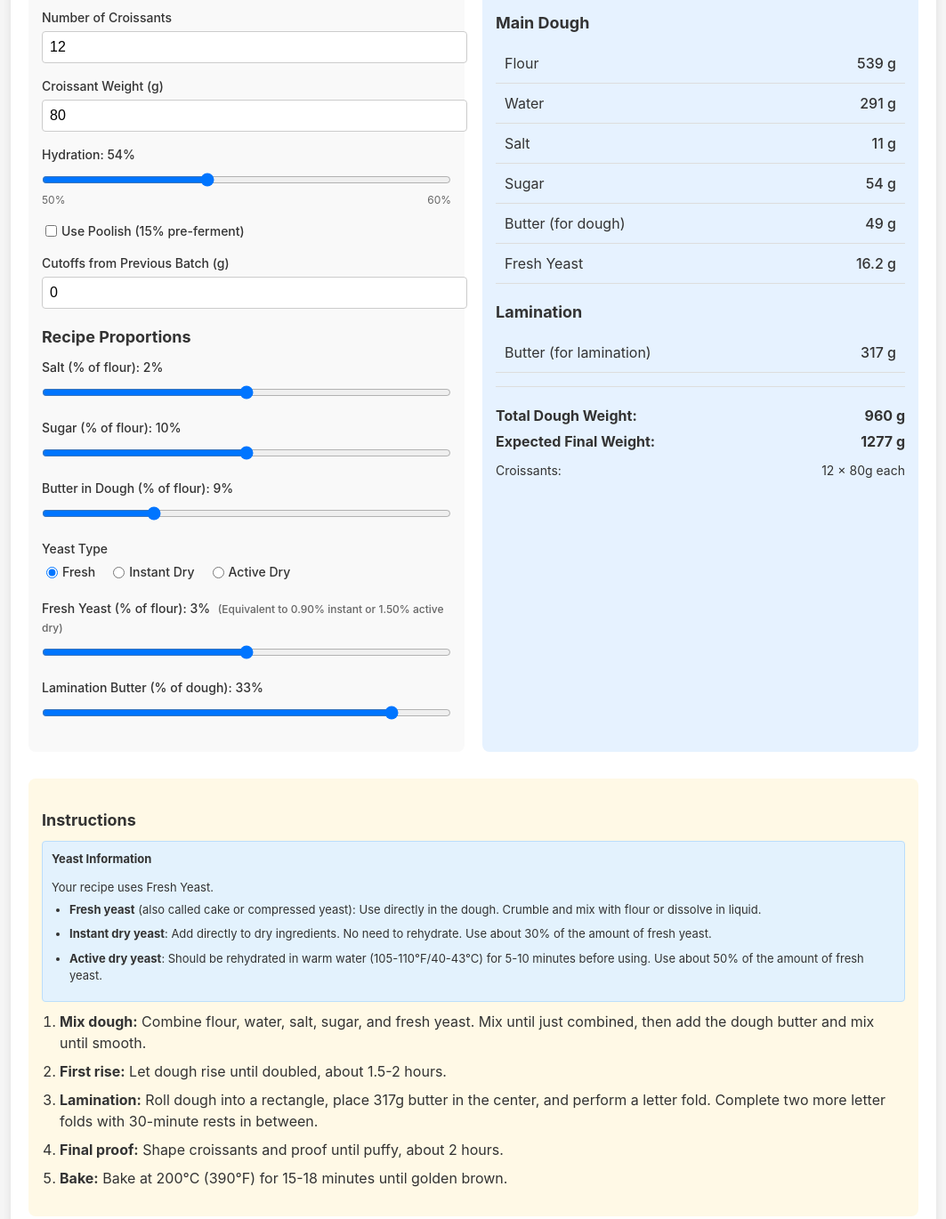
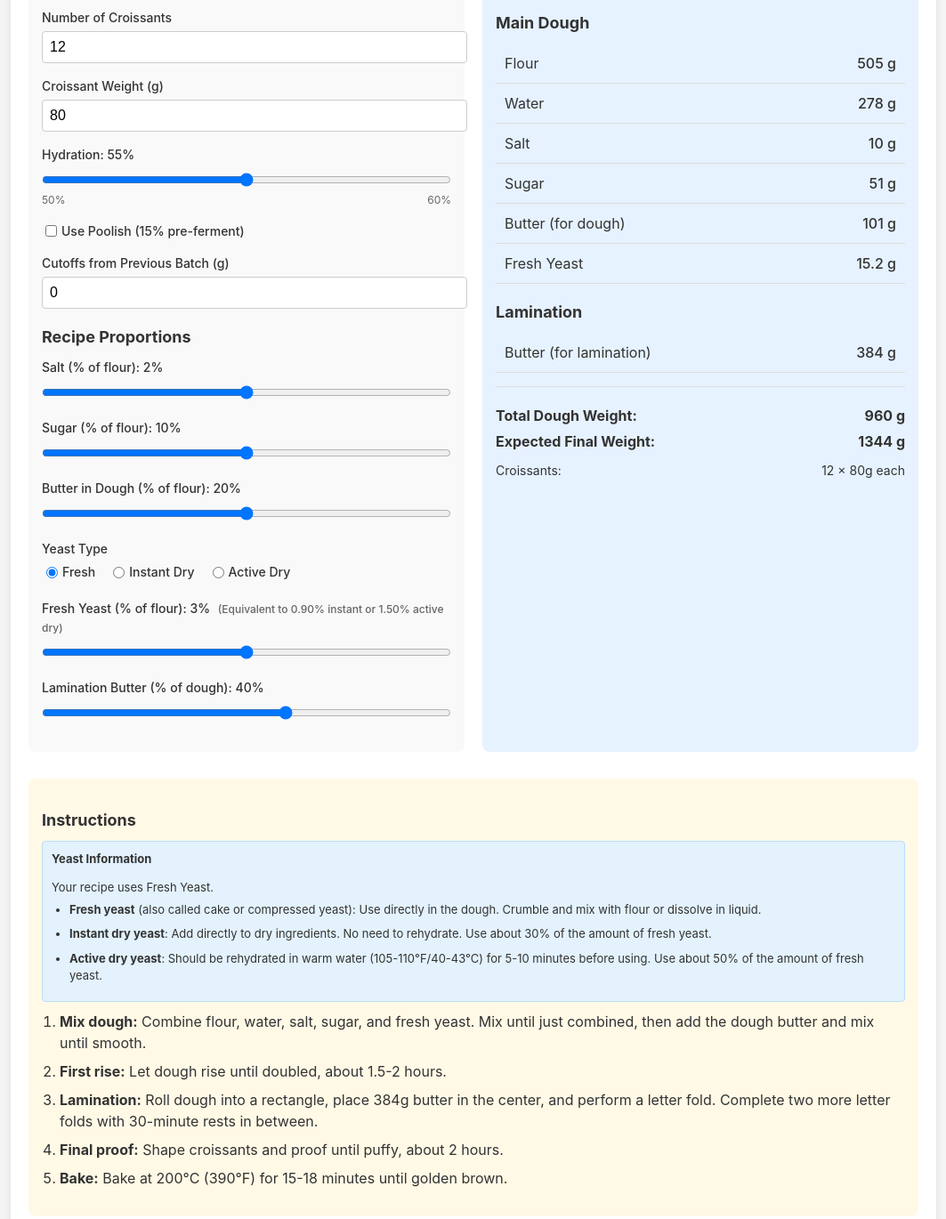
Before and after one commit to Kropotkin2000/croissants, a plain HTML site: page index.html in a window 1280 px wide. Shown: the part 180-1550 px from the top of the page at 89% size, without its empty margins (108-1171 px from the left). Drawn offline with Linux system fonts and the light colour scheme.

Commit message:
Update index.html

```diff
--- a/index.html
+++ b/index.html
@@ -219,8 +219,8 @@
                 </div>
 
                 <div class="form-group">
-                    <label for="hydration">Hydration: <span id="hydrationValue">54</span>%</label>
-                    <input type="range" id="hydration" min="50" max="60" step="1" value="54">
+                    <label for="hydration">Hydration: <span id="hydrationValue">55</span>%</label>
+                    <input type="range" id="hydration" min="50" max="60" step="1" value="55">
                     <div class="range-labels">
                         <span>50%</span>
                         <span>60%</span>
@@ -252,8 +252,8 @@
                 </div>
 
                 <div class="form-group">
-                    <label for="butter">Butter in Dough (% of flour): <span id="butterValue">9</span>%</label>
-                    <input type="range" id="butter" min="5" max="20" step="1" value="9">
+                    <label for="butter">Butter in Dough (% of flour): <span id="butterValue">20</span>%</label>
+                    <input type="range" id="butter" min="10" max="30" step="1" value="20">
                 </div>
 
                 <div class="form-group">
@@ -283,8 +283,8 @@
                 </div>
 
                 <div class="form-group">
-                    <label for="laminationButter">Lamination Butter (% of dough): <span id="laminationButterValue">33</span>%</label>
-                    <input type="range" id="laminationButter" min="20" max="35" step="1" value="33">
+                    <label for="laminationButter">Lamination Butter (% of dough): <span id="laminationButterValue">40</span>%</label>
+                    <input type="range" id="laminationButter" min="25" max="50" step="1" value="40">
                 </div>
             </div>
 
@@ -409,15 +409,15 @@
         let state = {
             croissantCount: 12,
             croissantWeight: 80,
-            hydration: 54,
+            hydration: 55,
             usePoolish: false,
             cutoffsWeight: 0,
             salt: 2,
             sugar: 10,
-            butter: 9,
+            butter: 20,
             yeastType: 'fresh',
             yeast: 3,
-            laminationButter: 33,
+            laminationButter: 40,
             // Calculated values
             flour: 0,
             water: 0,
```
